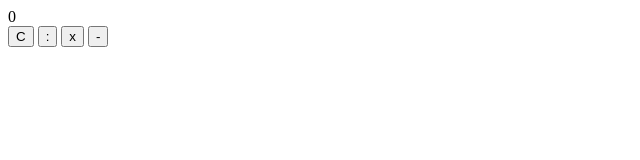
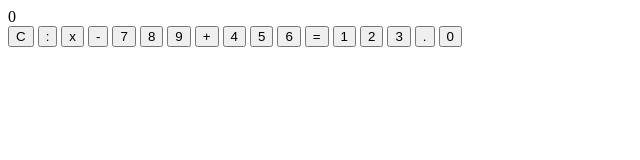
Before and after one commit to bruno-298/calculadora, a plain HTML site: page index.html in a window 1280 px wide. Shown: the whole page, without its empty margins (0-640 px from the left). Drawn offline with Linux system fonts and the light colour scheme.

Commit message:
html completo

```diff
--- a/index.html
+++ b/index.html
@@ -14,6 +14,29 @@
         <button onclick="ADICIONAR ('/')">:</button>
         <button onclick="ADICIONAR ('*')">x</button>
         <button onclick="ADICIONAR ('-')">-</button>
+
+        <button onclick="ADICIONAR('7')">7</button>
+        <button onclick="ADICIONAR('8')">8</button>
+        <button onclick="ADICIONAR('9')">9</button>
+        <button onclick="ADICIONAR('+')">+</button>
+
+        <button onclick="ADICIONAR('4')">4</button>
+        <button onclick="ADICIONAR('5')">5</button>
+        <button onclick="ADICIONAR('6')">6</button>
+        <button onclick="calcular()" class="igual">=</button>
+
+         <button onclick="ADICIONAR('1')">1</button>
+        <button onclick="ADICIONAR('2')">2</button>
+        <button onclick="ADICIONAR('3')">3</button>
+        <button onclick="ADICIONAR('.')">.</button>
+
+        <button onclick="ADICIONAR('0')" class="zero">0</button>
+
+
+
+
+
+
     </div>
 </div>
 </body>
```
